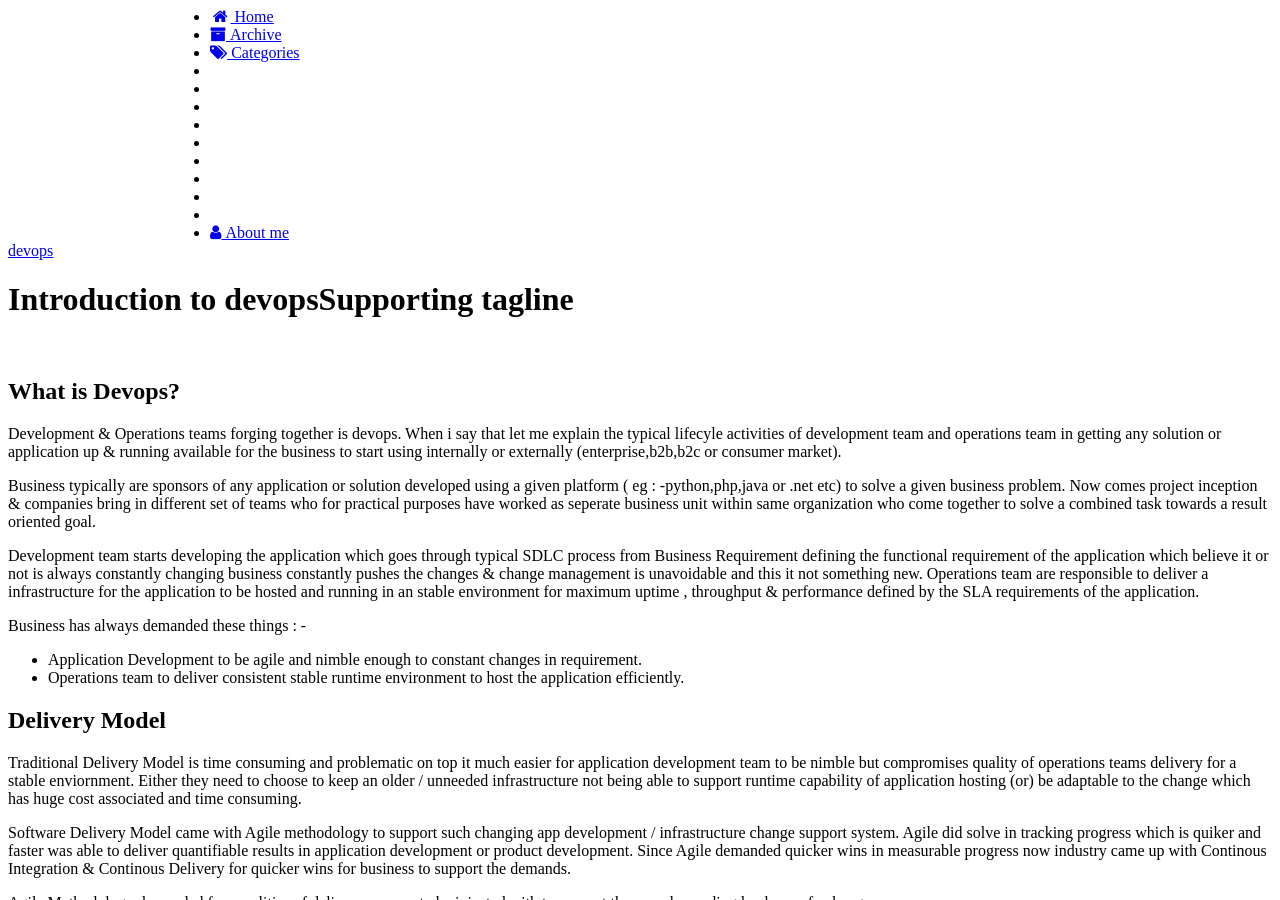
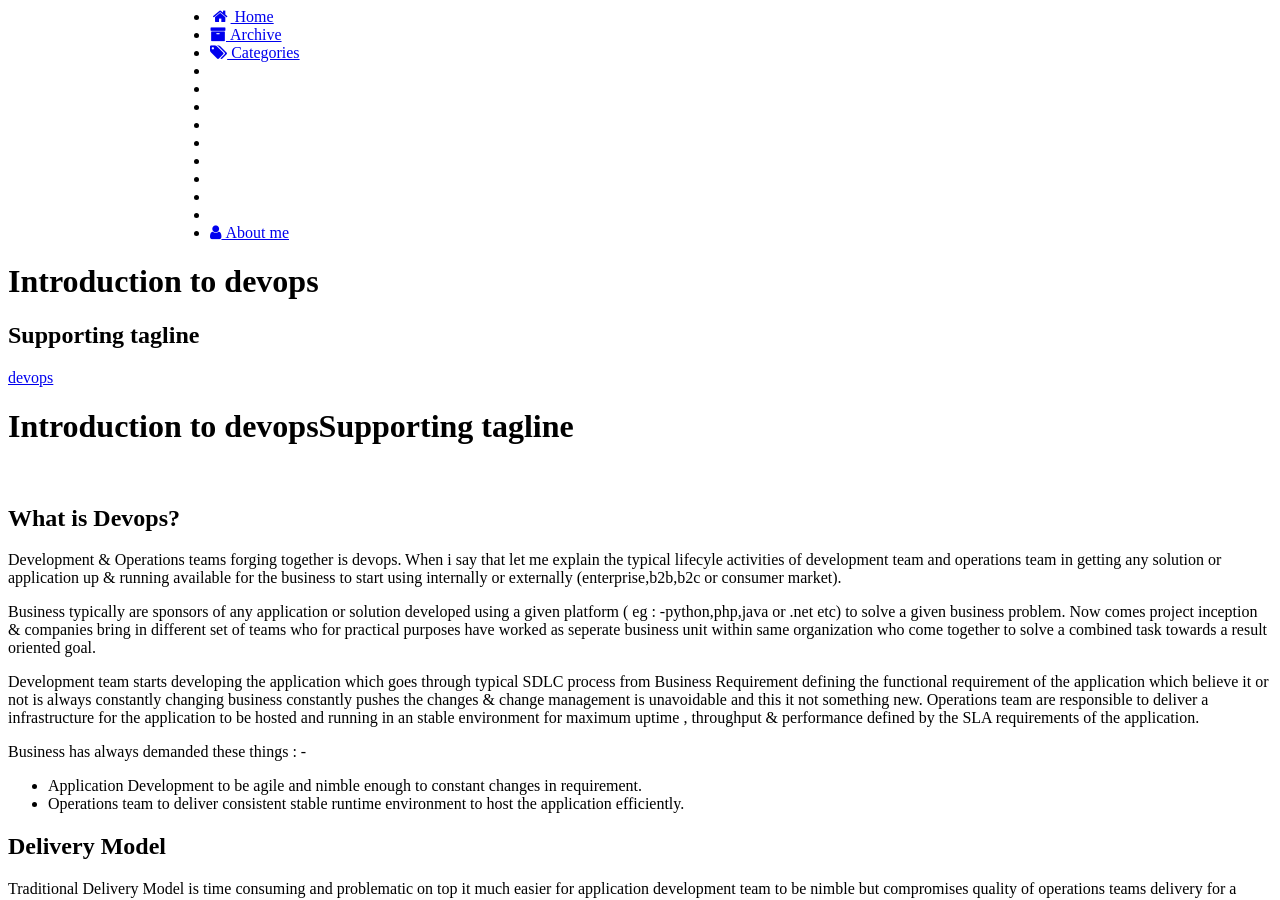
Before and after one commit to karpra/karpra.github.io, a Jekyll site: the page built from _posts/2014-9-19-introduction to devops.md, in a window 1280 px wide and 900 px high. Built offline with Jekyll 4.4.1, drawn with Linux system fonts in a browser that asks for light colours; nearby versions of some CDN libraries; library files that are not in the unit come from our copies.

Commit message:
Update post.html

```diff
--- a/_includes/themes/Snail/post.html
+++ b/_includes/themes/Snail/post.html
@@ -1,3 +1,7 @@
+<div class="page-title-inline">
+	<h1>{{ page.title }} {% if page.tagline %}</h1>
+	<h2>{{ page.tagline }}</h2>{% endif %}
+</div>
 <div id="page-content">
 	<div class="cont932">
 	<div id="journal-articles-block">
```
